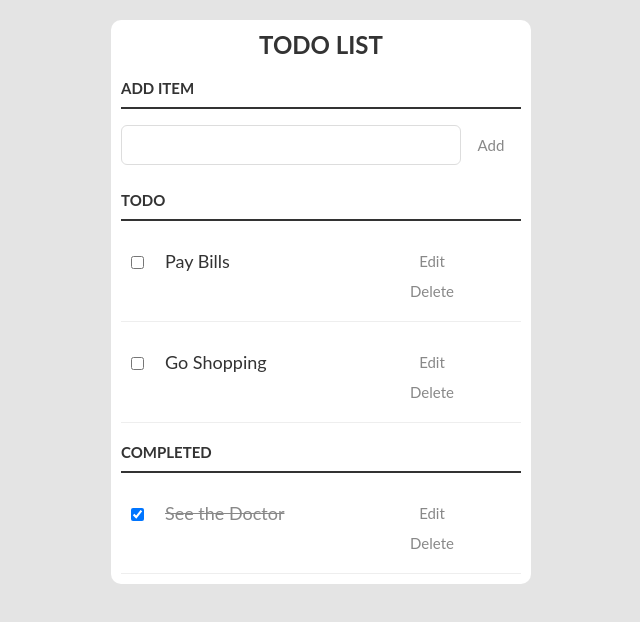
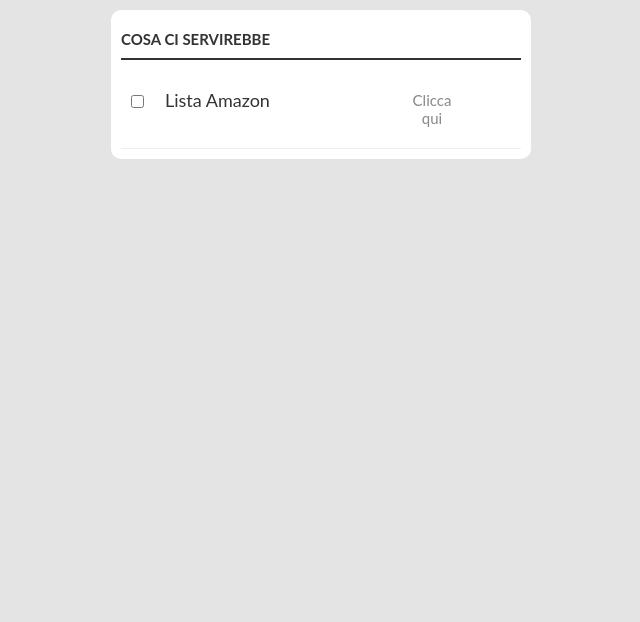
Before and after one commit to fpeluso/trasloco, a plain HTML site: page index.html in a window 1280 px wide. Shown: the whole page, without its empty margins (319-959 px from the left). Drawn offline with Linux system fonts and the light colour scheme.

Commit message:
lista amazon

```diff
--- a/index.html
+++ b/index.html
@@ -2,25 +2,25 @@
 <html>
     <head>
         <link rel="stylesheet" href="style.css">
-        <title>Page Title</title>
+        <title>Lista di trasferimento</title>
     </head>
     <body>
         <div class="container">
-            <h2>TODO LIST</h2>
-            <h3>Add Item</h3>
-            <p>
-                <input id="new-task" type="text"><button>Add</button>
-            </p>
 
-            <h3>Todo</h3>
+
+            <h3>Cosa ci servirebbe</h3>
             <ul id="incomplete-tasks">
-                <li><input type="checkbox"><label>Pay Bills</label><input type="text"><button class="edit">Edit</button><button class="delete">Delete</button></li>
-                <li><input type="checkbox"><label>Go Shopping</label><input type="text" value="Go Shopping"><button class="edit">Edit</button><button class="delete">Delete</button></li>
-            </ul>
+                <li>
+                    <input type="checkbox">
+                    <label>
+                        Lista Amazon
+                    </label>
+                    <a href="https://www.amazon.it/hz/wishlist/ls/37EA53PQ9YGMO?ref_=wl_share" target="_blank">
+                        <button class="edit">Clicca qui</button>
 
-            <h3>Completed</h3>
-            <ul id="completed-tasks">
-                <li><input type="checkbox" checked><label>See the Doctor</label><input type="text"><button class="edit">Edit</button><button class="delete">Delete</button></li>
+                    </a>
+                </li>
+
             </ul>
         </div>
 
```
